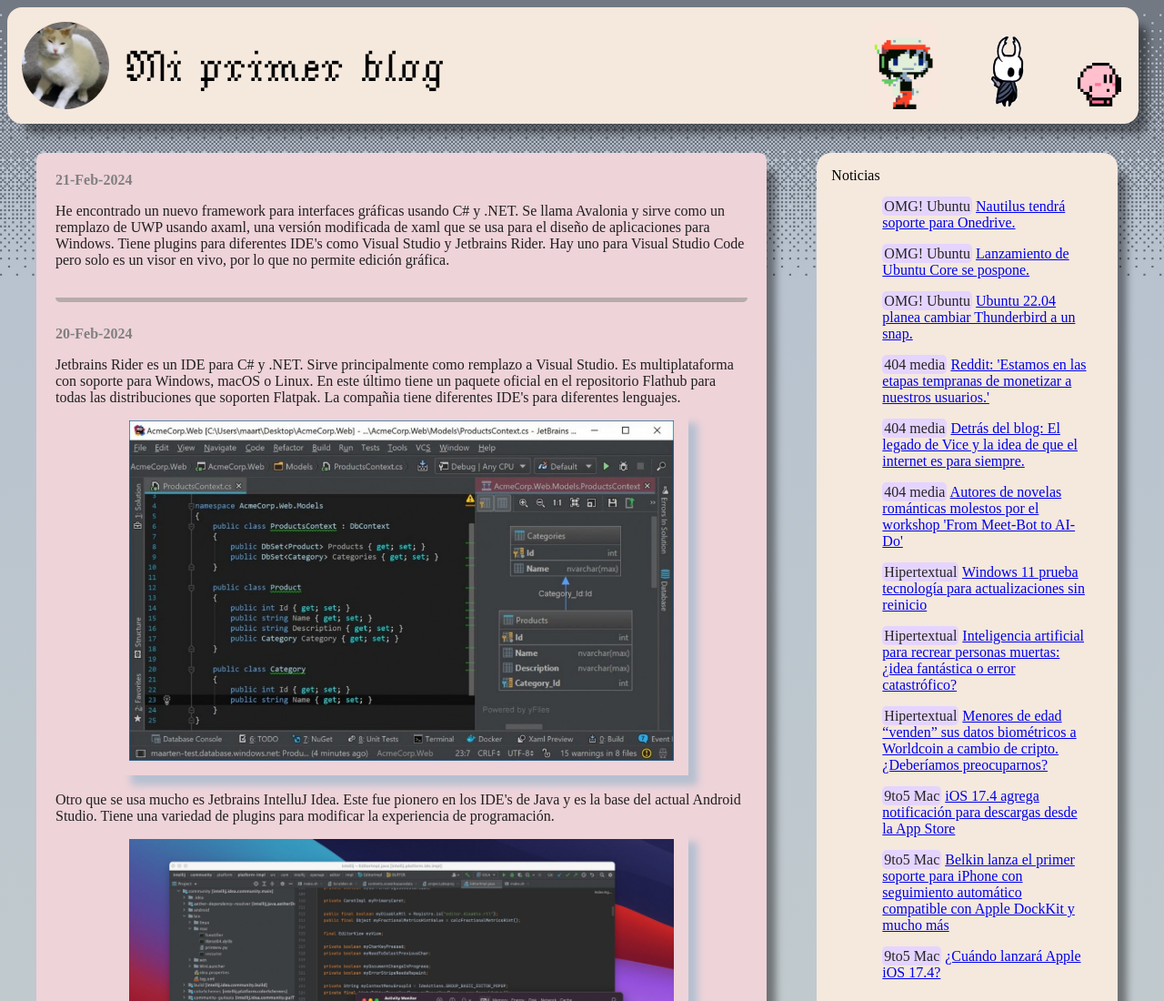
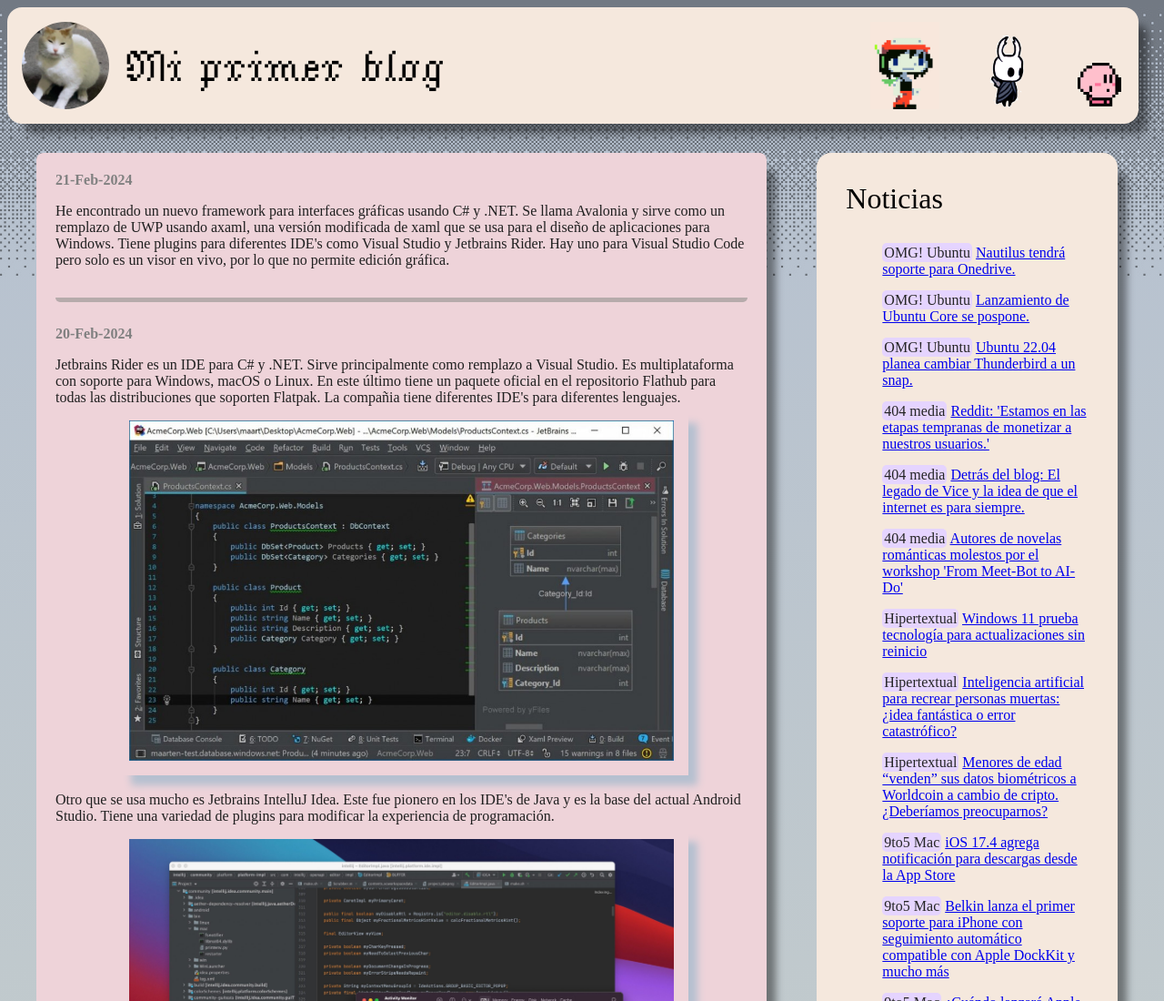
Before and after one commit to isaimmoreno/isaim-blog, a plain HTML site: page index.html in a window 1280 px wide. Shown: the top 1100 px of the page at 91% size. Drawn offline with Linux system fonts and the light colour scheme; a web font is replaced by a local one.

Commit message:
Se arregló título de noticias

```diff
--- a/custom.css
+++ b/custom.css
@@ -49,6 +49,8 @@ body {
 }
 
 .news-title {
+    font-size: 2em;
+    padding: 0.5em;
     margin-right: auto;
     margin-left: auto;
 }
```
